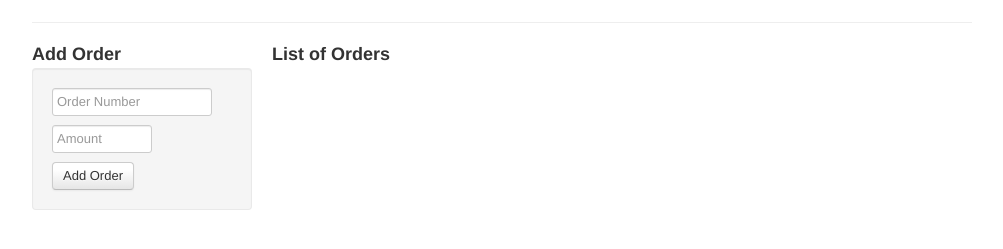
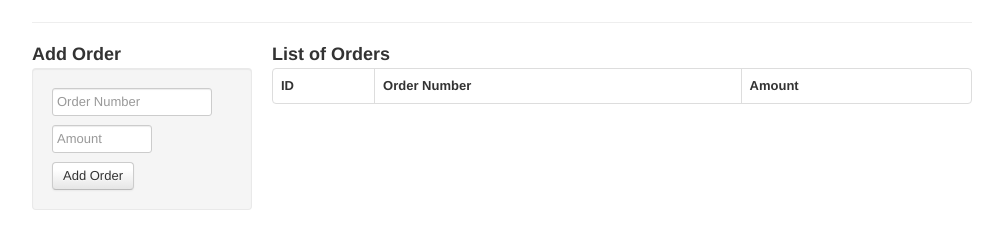
Before and after one commit to reinbach/django-multienv, a Django app: template multienv/templates/order/index.html in a window 1280 px wide. Shown: the part 109-358 px from the top of the page, without its empty margins (138-1141 px from the left). Run offline with Django 3.2, Linux system fonts and the light colour scheme; the template is opened without the code that fills it: values that come from a table or form of the project are taken from there, others are empty; parts of the project's set-up code (start-up, migrations or seed data) failed here and were passed over; some libraries are stand-ins or nearby versions.

Commit message:
Orders pulled and displayed, cleaned up models objects

```diff
--- a/multienv/core/models.py
+++ b/multienv/core/models.py
@@ -3,28 +3,15 @@ from django.db import models
 import utils
 
 #===============================================================================
-class EnvironmentManager(models.Manager):
-    ENV = utils.get_default_environment()
-
-    #---------------------------------------------------------------------------
-    def get_query_set(self):
-        return super(EnvirommentManager, self).get_query_set(
-            using=utils.get_environment_db(self.ENV)
-        )
-
-#===============================================================================
 class Environment(models.Model):
-    objects = EnvironmentManager()
+    ENV_DB = utils.get_environment_db(None)
 
     class Meta:
         abstract = True
+        managed = False
 
     #---------------------------------------------------------------------------
     def save(self, request=None, *args, **kws):
         if request is not None:
-            self.ENV = utils.get_environment(request)
-        super(Environment, self).save(using=utils.get_environment_db(self.ENV))
-
-    #---------------------------------------------------------------------------
-    def set_environment(self, env):
-        self.ENV = env
+            self.ENV_DB = utils.get_environment_db(request)
+        super(Environment, self).save(using=self.ENV_DB)
--- a/multienv/core/utils.py
+++ b/multienv/core/utils.py
@@ -20,6 +20,8 @@ def get_default_environment():
 
 #---------------------------------------------------------------------------
 def get_environment(request):
+    if request is None:
+        return get_default_environment()
     if not request.session.get('environment', False):
         request.session['environment'] = get_default_environment()
     return request.session.get('environment', None)
@@ -30,9 +32,9 @@ def get_environment_data(request):
     return settings.ENVIRONMENTS.get(env)
 
 #---------------------------------------------------------------------------
-def get_environment_db(env):
+def get_environment_db(request):
     """Determine/set the database to use based on environment"""
-    env = settings.ENVIRONMENTS.get(env, None)
+    env = get_environment_data(request)
     if env is None:
         return None
     return env.get('database', None)
--- a/multienv/order/forms.py
+++ b/multienv/order/forms.py
@@ -3,6 +3,7 @@ from django import forms
 from core import utils
 from order.models import Order
 
+#===============================================================================
 class OrderForm(forms.ModelForm):
     order_number = forms.CharField(widget=forms.TextInput(
         attrs={'class':'input-medium', 'placeholder': 'Order Number'})
@@ -11,9 +12,11 @@ class OrderForm(forms.ModelForm):
         attrs={'class':'input-small', 'placeholder': 'Amount'})
     )
 
+    #===============================================================================
     class Meta:
         model = Order
 
+    #---------------------------------------------------------------------------
     def save(self, request, *args, **kws):
-        self.instance.ENV = utils.get_environment(request)
+        self.instance.ENV_DB = utils.get_environment(request)
         super(OrderForm, self).save(*args, **kws)
--- a/multienv/order/models.py
+++ b/multienv/order/models.py
@@ -5,6 +5,3 @@ from core.models import Environment
 class Order(Environment):
     order_number = models.CharField(max_length=20)
     amount = models.DecimalField(max_digits=8, decimal_places=2)
-
-    class Meta:
-        managed = False
--- a/multienv/order/views.py
+++ b/multienv/order/views.py
@@ -6,9 +6,11 @@ from core.shortcuts import request_to_response
 from core import utils
 
 from forms import OrderForm
+from models import Order
 
 #---------------------------------------------------------------------------
 def order_list(request):
+    orders = Order.objects.using(utils.get_environment_db(request)).all()
     form = OrderForm()
     if request.method == 'POST':
         form = OrderForm(data=request.POST)
@@ -19,6 +21,7 @@ def order_list(request):
             ))
             return http.HttpResponseRedirect(reverse('order_home'))
     context = dict(
-        form=form
+        form=form,
+        orders=orders
     )
     return request_to_response(request, 'order/index.html', context)
--- a/multienv/templates/order/index.html
+++ b/multienv/templates/order/index.html
@@ -14,7 +14,24 @@
         </div>
         <div class="span9">
             <h3>List of Orders</h3>
-
+            <table class="table table-striped table-bordered">
+                <thead>
+                    <tr>
+                        <th>ID</th>
+                        <th>Order Number</th>
+                        <th>Amount</th>
+                    </tr>
+                </thead>
+                <tbody>
+                    {% for order in orders %}
+                        <tr>
+                            <td>{{ order.pk }}</td>
+                            <td>{{ order.order_number }}</td>
+                            <td>{{ order.amount }}</td>
+                        </tr>
+                    {% endfor %}
+                </tbody>
+            </table>
         </div>
     </div>
 {% endblock %}
```
Also changed, not shown: multienv/core/tests/test_utils.py (+2 -2 lines).
